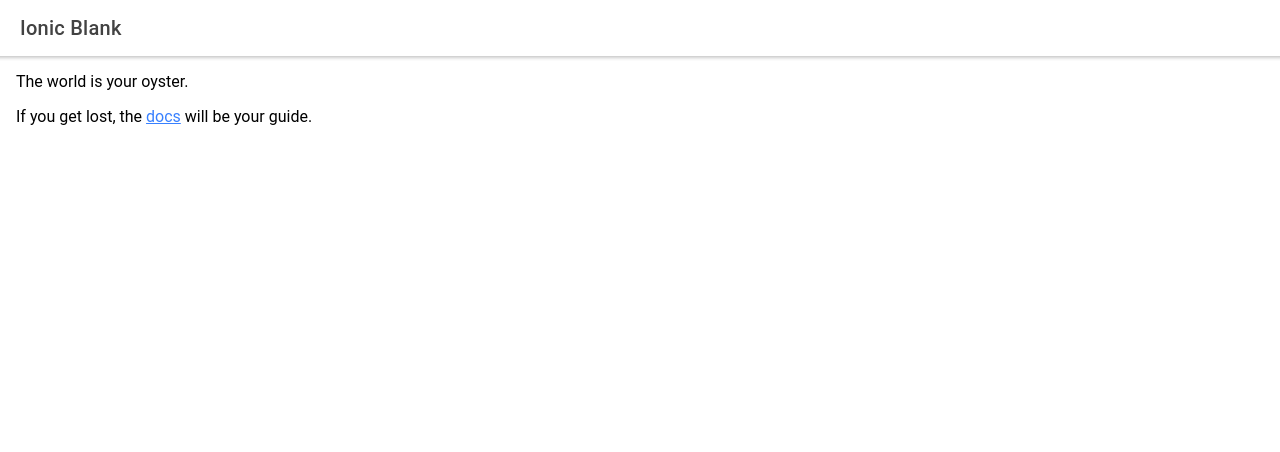
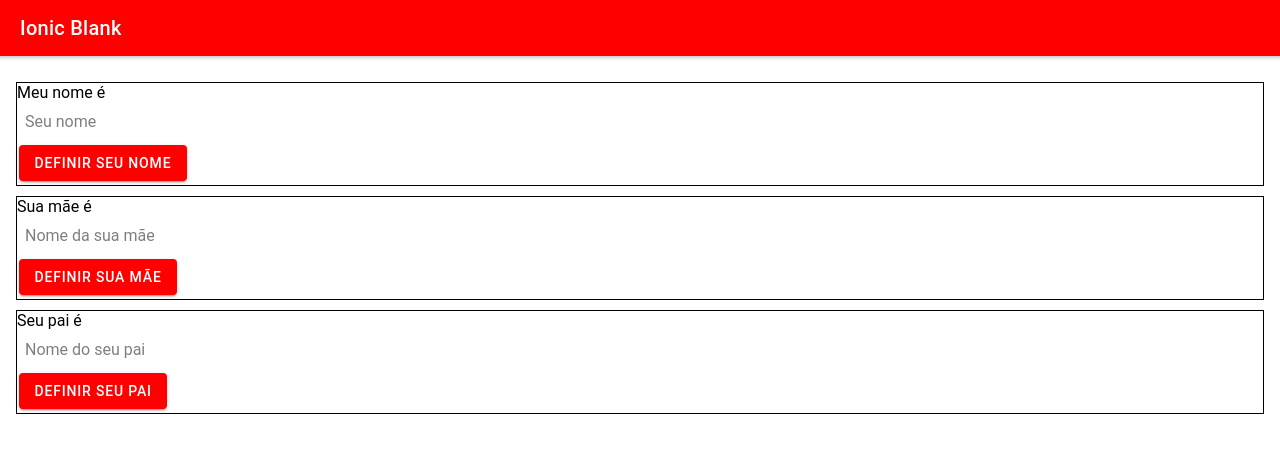
Before and after one commit to LuizSSB/fib-hybrid, a React (Create React App) app: page /home in a window 1280 px wide. Shown: the top 452 px of the page. Built offline with nearby package versions, Linux system fonts and the light colour scheme.

Commit message:
Aula do dia 07/02/2020

```diff
--- a/package.json
+++ b/package.json
@@ -23,6 +23,7 @@
     "typescript": "3.7.4"
   },
   "scripts": {
+    "echo": "echo aaaa",
     "start": "react-scripts start",
     "build": "react-scripts build",
     "test": "react-scripts test",
--- a/public/index.html
+++ b/public/index.html
@@ -2,7 +2,7 @@
 <html lang="en">
   <head>
     <meta charset="utf-8" />
-    <title>Ionic App</title>
+    <title>AulaFib</title>
 
     <base href="/" />
 
--- a/src/pages/Home.tsx
+++ b/src/pages/Home.tsx
@@ -1,23 +1,39 @@
 import { IonContent, IonHeader, IonPage, IonTitle, IonToolbar } from '@ionic/react';
-import React from 'react';
+import React, { useState } from 'react';
+import NameSetter from './NameSetter';
+import NameList from './NameList';
 
 const Home: React.FC = () => {
+  const [names, setNames] = useState<string[]>([])
+  const addName = (name: string) => {
+    const newNames = [name, ...names]
+    setNames(newNames)
+  }
+
   return (
     <IonPage>
       <IonHeader>
-        <IonToolbar>
+        <IonToolbar color="primary">
           <IonTitle>Ionic Blank</IonTitle>
         </IonToolbar>
       </IonHeader>
       <IonContent className="ion-padding">
-        The world is your oyster.
-        <p>
-          If you get lost, the{' '}
-          <a target="_blank" rel="noopener noreferrer" href="https://ionicframework.com/docs/">
-            docs
-          </a>{' '}
-          will be your guide.
-        </p>
+        <NameSetter
+          initialValue="Meu nome é"
+          placeholder="Seu nome"
+          buttonTitle="Definir seu nome"
+          onNameSet={addName} />
+        <NameSetter
+          initialValue="Sua mãe é"
+          placeholder="Nome da sua mãe"
+          buttonTitle="Definir sua mãe"
+          onNameSet={(n) => addName(n)} />
+        <NameSetter
+          initialValue="Seu pai é"
+          placeholder="Nome do seu pai"
+          buttonTitle="Definir seu pai"
+          onNameSet={addName} />
+        <NameList names={names} />
       </IonContent>
     </IonPage>
   );
--- /dev/null
+++ b/src/pages/NameList.tsx
@@ -0,0 +1,24 @@
+import React from 'react'
+import { IonList, IonItem, IonLabel } from '@ionic/react'
+
+type NameListProps = {
+    names: string[]
+}
+
+const NameList: React.FC<NameListProps> = ({
+    names,
+}) => {
+    return(
+        <IonList>
+            {names.map((name, index) => {
+                return (
+                    <IonItem key={`NameList_${name}_${index}`}>
+                        <IonLabel>{name}</IonLabel>
+                    </IonItem>
+                )
+            })}
+        </IonList>
+    )
+}
+
+export default NameList
--- /dev/null
+++ b/src/pages/NameSetter.tsx
@@ -0,0 +1,36 @@
+import React, { useRef, useState } from 'react'
+import { IonText, IonInput, IonButton } from '@ionic/react'
+
+type NameSetterProps = {
+    initialValue: string
+    placeholder: string
+    buttonTitle: string
+    onNameSet?: (name: string) => void
+}
+
+const NameSetter: React.FC<NameSetterProps> = ({
+    initialValue, placeholder, buttonTitle, onNameSet
+}: NameSetterProps) => {
+    const inputRef = useRef<HTMLIonInputElement>(null)
+    const [title, setTitle] = useState(initialValue)
+
+    return <div style={{
+        marginTop: '10px',
+        border: 'solid 1px black'
+    }}>
+        <IonText>{title}</IonText>
+        <IonInput
+          ref={inputRef}
+          type="text"
+          placeholder={placeholder}
+        />
+        <IonButton onClick={() => {
+          setTitle(inputRef.current!.value || '')
+          if (onNameSet) {
+              onNameSet(inputRef.current!.value || '')
+          }
+        }}>{buttonTitle}</IonButton>
+    </div>
+}
+
+export default NameSetter
--- a/src/theme/variables.css
+++ b/src/theme/variables.css
@@ -4,12 +4,12 @@
 /** Ionic CSS Variables **/
 :root {
   /** primary **/
-  --ion-color-primary: #3880ff;
+  --ion-color-primary: #ff0000;
   --ion-color-primary-rgb: 56, 128, 255;
   --ion-color-primary-contrast: #ffffff;
   --ion-color-primary-contrast-rgb: 255, 255, 255;
-  --ion-color-primary-shade: #3171e0;
-  --ion-color-primary-tint: #4c8dff;
+  --ion-color-primary-shade: #e00000;
+  --ion-color-primary-tint: #ff1a1a;
 
   /** secondary **/
   --ion-color-secondary: #0cd1e8;
```
Also changed, not shown: src/App.tsx (+17 -2 lines).
